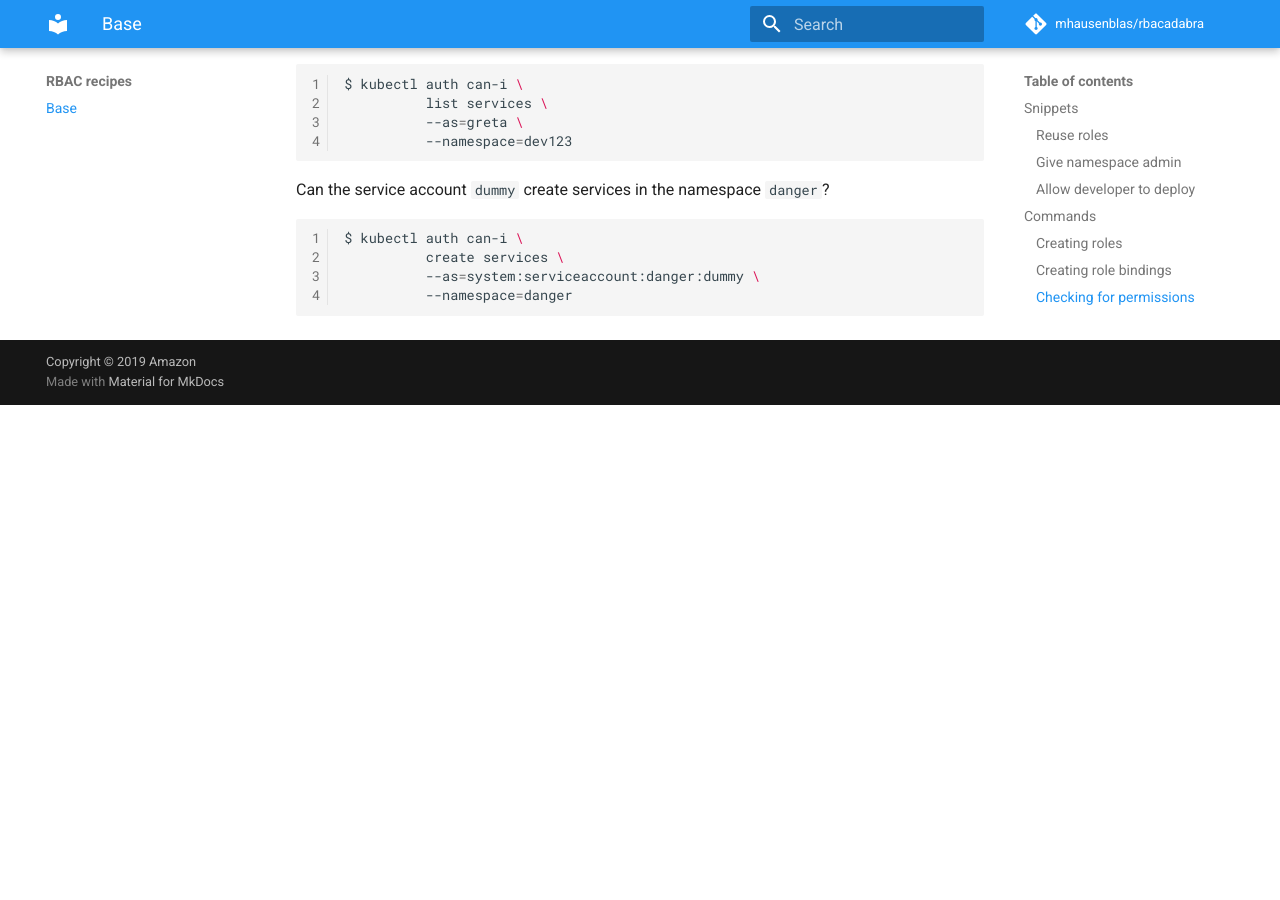
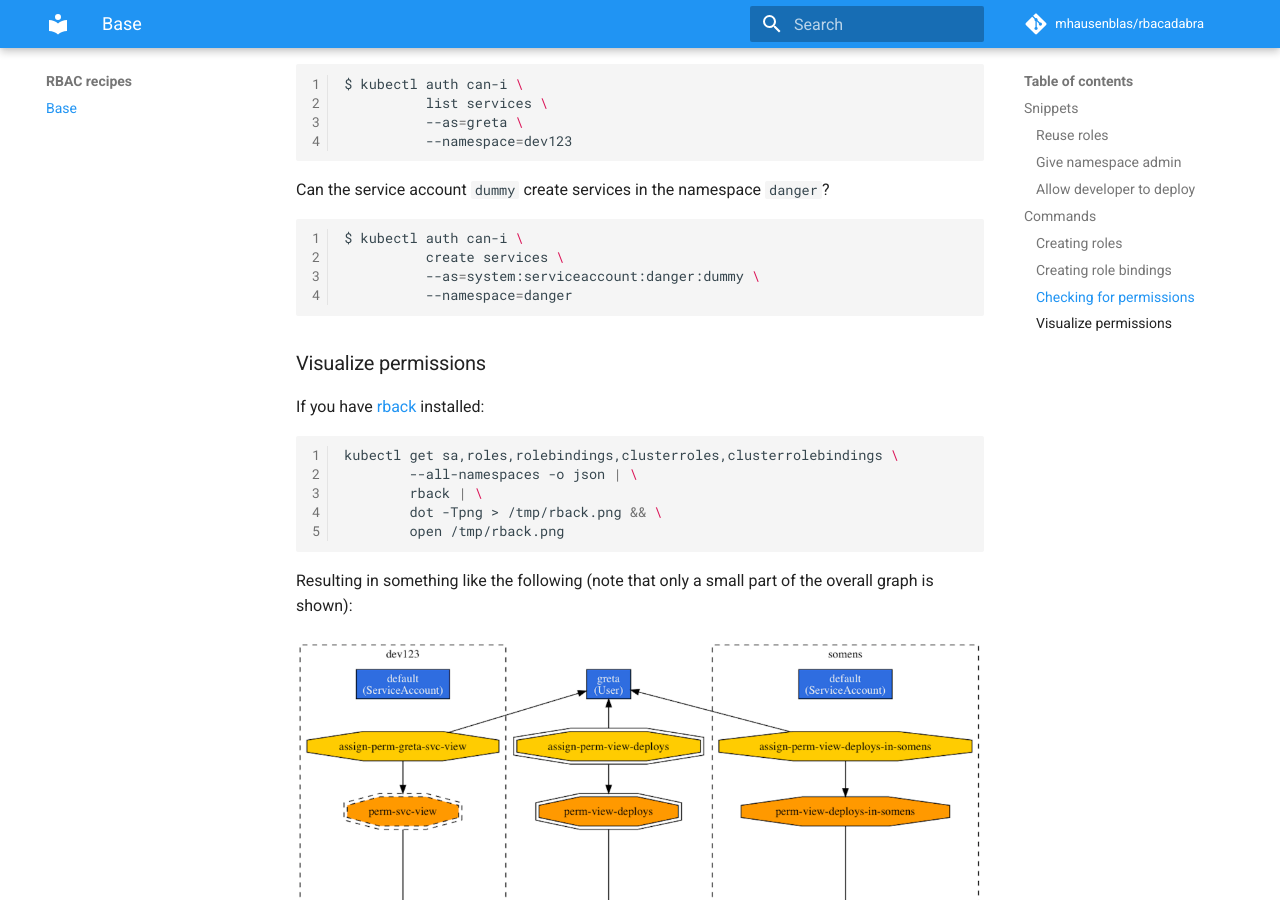
Before and after one commit to mhausenblas/rbacadabra, an MkDocs documentation site: the page built from docs/index.md, in a window 1280 px wide and 900 px high, scrolled down 2348 px. Built offline with MkDocs 1.6.1 and Material for MkDocs 9.7.7, drawn with Linux system fonts in a browser that asks for light colours; comment, search, counter and statistics services are not loaded; before the commit the page ends 2753 px from its top, so only the background shows below that.

Commit message:
inits visualizations

````diff
--- a/docs/index.md
+++ b/docs/index.md
@@ -113,3 +113,19 @@ $ kubectl auth can-i \
           --as=system:serviceaccount:danger:dummy \
           --namespace=danger
 ```
+
+### Visualize permissions
+
+If you have [rback](https://github.com/team-soteria/rback) installed:
+
+```sh
+kubectl get sa,roles,rolebindings,clusterroles,clusterrolebindings \
+        --all-namespaces -o json | \
+        rback | \
+        dot -Tpng > /tmp/rback.png && \
+        open /tmp/rback.png
+```
+
+Resulting in something like the following (note that only a small part of the overall graph is shown):
+
+![rback example graph](img/rback-example-graph.png)
````
Also changed, not shown: docs/img/rback-example-graph.png (added), 1 other file.
